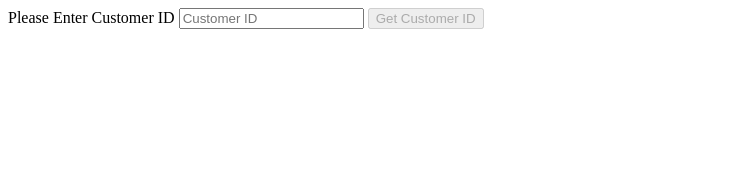
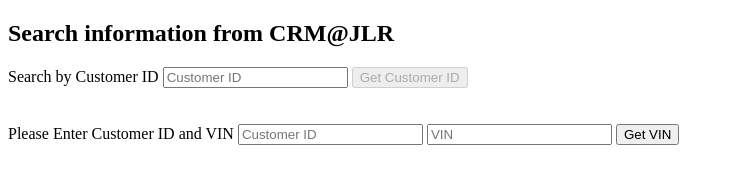
Before and after one commit to ashutoshrcf/widget, a plain HTML site: page index.html in a window 1280 px wide. Shown: the whole page, without its empty margins (0-734 px from the left). Drawn offline with nearby package versions, Linux system fonts and the light colour scheme.

Commit message:
Update index.html

```diff
--- a/index.html
+++ b/index.html
@@ -10,14 +10,28 @@
         document.getElementById("formId").reset();
         return false;
       }
+
+      function getVin() {
+        var inputId = document.getElementById('username1').value;
+        var inputVin = document.getElementById('vin').value;
+        window.open('https://crmprebau.svcrm.jlrcloud.com/crm_jlr(bD1lbiZjPTEwMA==)/main.htm#!/customer/' + inputId + '/vehicle/' + inputVin + '/purchase-and-ownership', '_blank');
+        document.getElementById("formId").reset();
+        return false;
+      }
      </script>
   </head>
 
   <body>
+    <h2>Search information from CRM@JLR</h2>
     <form id="formId">
-      <label for="username">Please Enter Customer ID</label>
+      <label for="username">Search by Customer ID</label>
       <input type="text" id="username" name="username" placeholder="Customer ID">
       <button onclick="openUrl()" id="submitBtn" disabled="disabled">Get Customer ID</button>
+      <br><br><br>
+      <label for="username">Please Enter Customer ID and VIN</label>
+      <input type="text" id="username1" name="username1" placeholder="Customer ID">
+      <input type="text" id="vin" name="vin" placeholder="VIN">
+      <button onclick="getVin()" id="submitBtn2">Get VIN</button>
     </form>
     <script>
       (function() {
```
